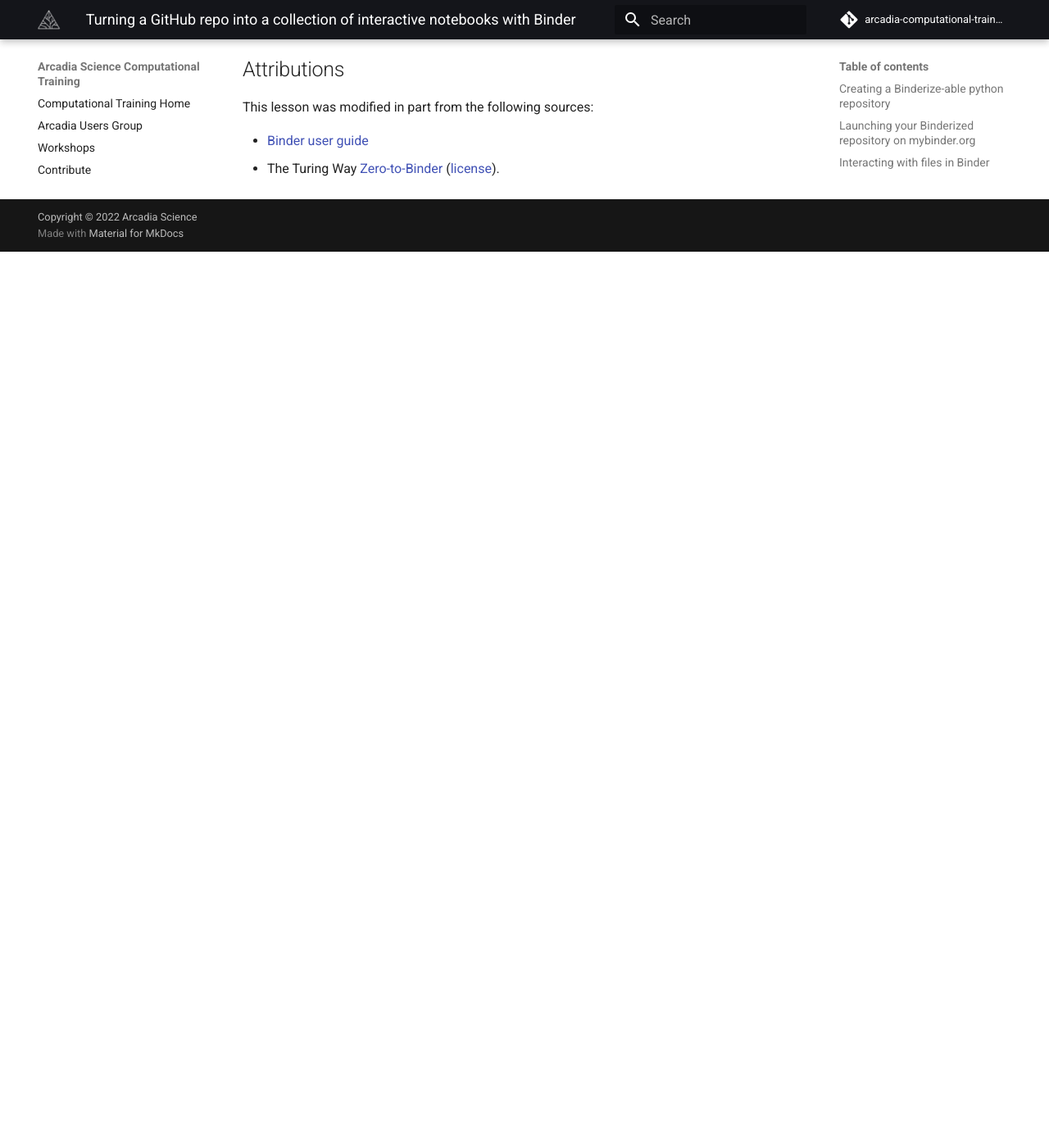
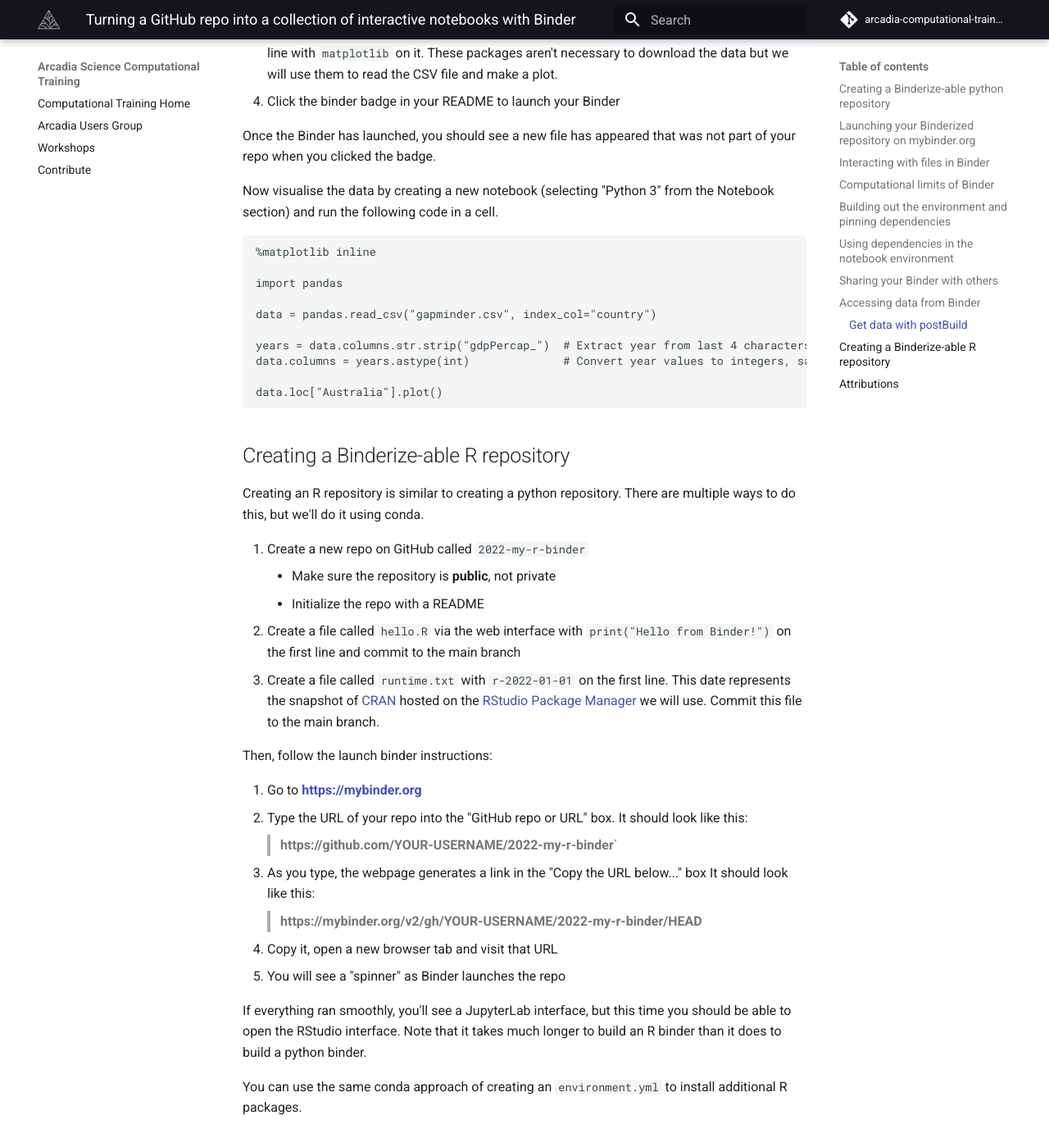
Before and after one commit to Arcadia-Science/arcadia-computational-training, an MkDocs documentation site: the page built from docs/arcadia-users-group/20221031-binder/lesson.md, in a window 1280 px wide and 1400 px high, scrolled down 4657 px. Shown: the whole window at 82% size. Built offline with MkDocs 1.6.1 and Material for MkDocs 9.7.7, drawn with Linux system fonts in a browser that asks for light colours; comment, search, counter and statistics services are not loaded; before the commit the page ends 4964 px from its top, so only the background shows below that; some of the changed text lies outside the part shown.

Commit message:
add compute limits and R

````diff
--- a/docs/arcadia-users-group/20221031-binder/lesson.md
+++ b/docs/arcadia-users-group/20221031-binder/lesson.md
@@ -59,6 +59,19 @@
 
 `Hello from Binder!` should be printed to the terminal.
 
+## Computational limits of Binder
+
+While running, users are guaranteed at least 1GB of RAM, with a maximum of 2GB.
+This means you will always have 1GB, you may occasionally have between 1 and 2GB, and if you go over 2GB your kernel will be restarted.
+
+Binder is meant for interactive and ephemeral interactive coding, meaning that it is ideally suited for relatively short sessions.
+Binder will automatically shut down user sessions that have more than 10 minutes of inactivity (if you leave a jupyterlab window open in the foreground, this will generally be counted as "activity").
+
+Binder aims to provide up to six hours of session time per user session, or up to one cpu-hour for more computationally intensive sessions.
+Beyond that, Binder does not guarantee that the session will remain running.
+
+For up-to-date information on Binder, see [here](https://mybinder.readthedocs.io/en/latest/about/user-guidelines.html).
+
 ## Building out the environment and pinning dependencies
 
 By including a `.py` file in our repository, BinderHub knew that we wanted to launch a Binder with python installed.
@@ -99,12 +112,12 @@
 numpy.random.randn()
 ```
 
-> **If you save this notebook, it will not be saved to the GitHub repo.**
-Pushing changes back to the GitHub repo through the container is not possible with Binder.
+> **If you save this notebook, it will not be automatically saved to the GitHub repo.**
 Any changes you have made to files inside the Binder will be lost once you close the browser window.
+You can always download the file locally if you would like to keep a copy of the changes you made.
+If you have write access to the repository you're working with in Binder, you can set up a [key file and ssh access for the repository](../../workshops/20220920-intro-to-git-and-github/lesson.md) and push changes you make.
 
 ## Sharing your Binder with others
-
 
 Binder is all about sharing your work easily and there are two ways to do it:
 
@@ -163,6 +176,36 @@
 data.loc["Australia"].plot()
 ```
 
+## Creating a Binderize-able R repository
+
+Creating an R repository is similar to creating a python repository.
+There are multiple ways to do this, but we'll do it using conda.
+
+1. Create a new repo on GitHub called `2022-my-r-binder`
+    * Make sure the repository is **public**, not private
+    * Initialize the repo with a README
+2. Create a file called `hello.R` via the web interface with `print("Hello from Binder!")` on the first line and commit to the main branch
+3. Create a file called `runtime.txt` with `r-2022-01-01` on the first line.
+This date represents the snapshot of [CRAN](https://cran.r-project.org/) hosted on the [RStudio Package Manager](https://packagemanager.rstudio.com/client/#/) we will use.
+Commit this file to the main branch.
+
+Then, follow the launch binder instructions:
+
+1. Go to **<https://mybinder.org>**
+2. Type the URL of your repo into the "GitHub repo or URL" box.
+   It should look like this:
+   > **https://github.com/YOUR-USERNAME/2022-my-r-binder**`
+3. As you type, the webpage generates a link in the "Copy the URL below..." box
+   It should look like this:
+   > **https://mybinder.org/v2/gh/YOUR-USERNAME/2022-my-r-binder/HEAD**
+4. Copy it, open a new browser tab and visit that URL
+   - You will see a "spinner" as Binder launches the repo
+
+If everything ran smoothly, you'll see a JupyterLab interface, but this time you should be able to open the RStudio interface.
+Note that it takes much longer to build an R binder than it does to build a python binder.
+
+You can use the same conda approach of creating an `environment.yml` to install additional R packages.
+
 ## Attributions
 
 This lesson was modified in part from the following sources:
````
